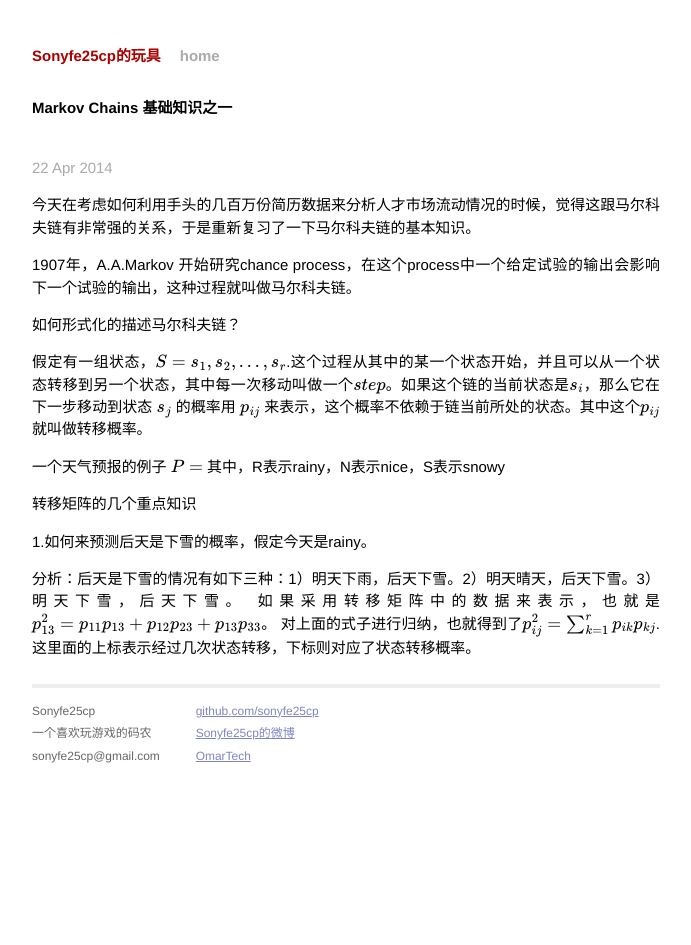
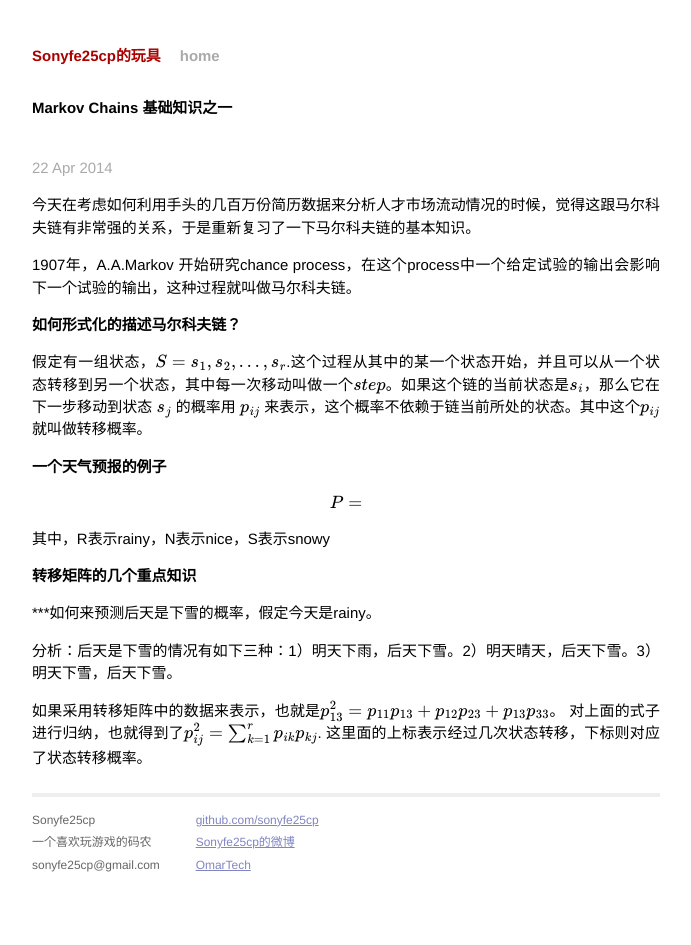
Before and after one commit to sonyfe25cp/sonyfe25cp.github.io, a Jekyll site: the page built from _posts/2014-04-22-markovchains.markdown, in a window 1280 px wide. Shown: the whole page, without its empty margins (294-985 px from the left). Built offline with Jekyll 4.4.1, drawn with Linux system fonts in a browser that asks for light colours; formulas are drawn with MathJax 3.

Commit message:
测试latex

```diff
--- a/_posts/2014-04-20-neuralnetworks.markdown
+++ b/_posts/2014-04-20-neuralnetworks.markdown
@@ -1,6 +1,6 @@
 ---
 layout: post
-title: "Hopfield Neural Network的读书笔记"
+title: "Hopfield Neural Network的读书笔记之一"
 date: 2014-04-20 11:57:50
 categories: NeuralNetWork Hopfield
 ---
@@ -8,3 +8,5 @@ categories: NeuralNetWork Hopfield
 什么是Hopfield Neural Network
 
 Hopfield Neural Network是Neural Network中最基本的一中。
+
+（未完待续）
--- a/_posts/2014-04-22-markovchains.markdown
+++ b/_posts/2014-04-22-markovchains.markdown
@@ -9,21 +9,24 @@ category: markov
 
 1907年，A.A.Markov 开始研究chance process，在这个process中一个给定试验的输出会影响下一个试验的输出，这种过程就叫做马尔科夫链。
 
-如何形式化的描述马尔科夫链？
+##如何形式化的描述马尔科夫链？
 
 假定有一组状态，$S = {s_1, s_2, \dots, s_r}$.这个过程从其中的某一个状态开始，并且可以从一个状态转移到另一个状态，其中每一次移动叫做一个$step$。如果这个链的当前状态是$s_i$，那么它在下一步移动到状态 $s_j$ 的概率用 $$p_{ij}$$ 来表示，这个概率不依赖于链当前所处的状态。其中这个$$p_{ij}$$ 就叫做转移概率。
 
-一个天气预报的例子
+##一个天气预报的例子
+
 $$
 P =
 $$
+
 其中，R表示rainy，N表示nice，S表示snowy
 
-转移矩阵的几个重点知识
+##转移矩阵的几个重点知识
 
-1.如何来预测后天是下雪的概率，假定今天是rainy。
+***如何来预测后天是下雪的概率，假定今天是rainy。
 
 分析：后天是下雪的情况有如下三种：1）明天下雨，后天下雪。2）明天晴天，后天下雪。3）明天下雪，后天下雪。
+
 如果采用转移矩阵中的数据来表示，也就是$$p^2_{13}=p_{11}p_{13}+p_{12}p_{23}+p_{13}p_{33}$$。
 对上面的式子进行归纳，也就得到了$$p^2_{ij}=\sum_{k=1}^rp_{ik}p_{kj}$$.
 这里面的上标表示经过几次状态转移，下标则对应了状态转移概率。
--- a/_posts/2014-04-22-multiplethread.markdown
+++ b/_posts/2014-04-22-multiplethread.markdown
@@ -9,7 +9,7 @@ category: java
 
 以下是需要特别注意的几点：
 
-1. i++
+*** i++
 
 经常需要统计下目前的程序已经运行了多少条，于是习惯性的在多线程外放一个i，然后在线程里面进行i++，然后在运行结束的时候，直接log出来。如下面的代码：
 
```
Also changed, not shown: other parts of _posts/2014-04-22-multiplethread.markdown (+1 -1 lines), _posts/2014-04-21-welcome-to-jekyll.markdown (+11 -0 lines).
